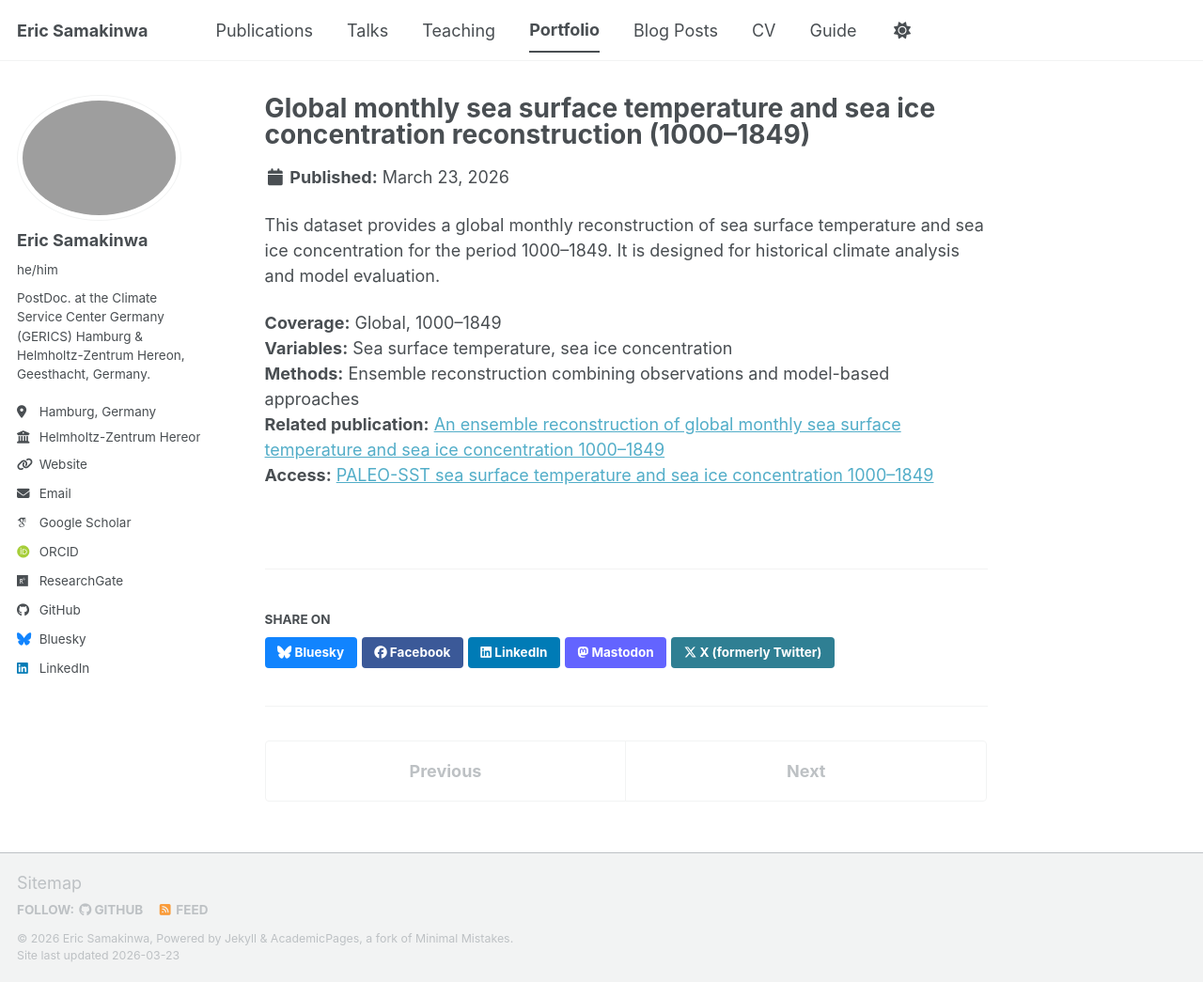
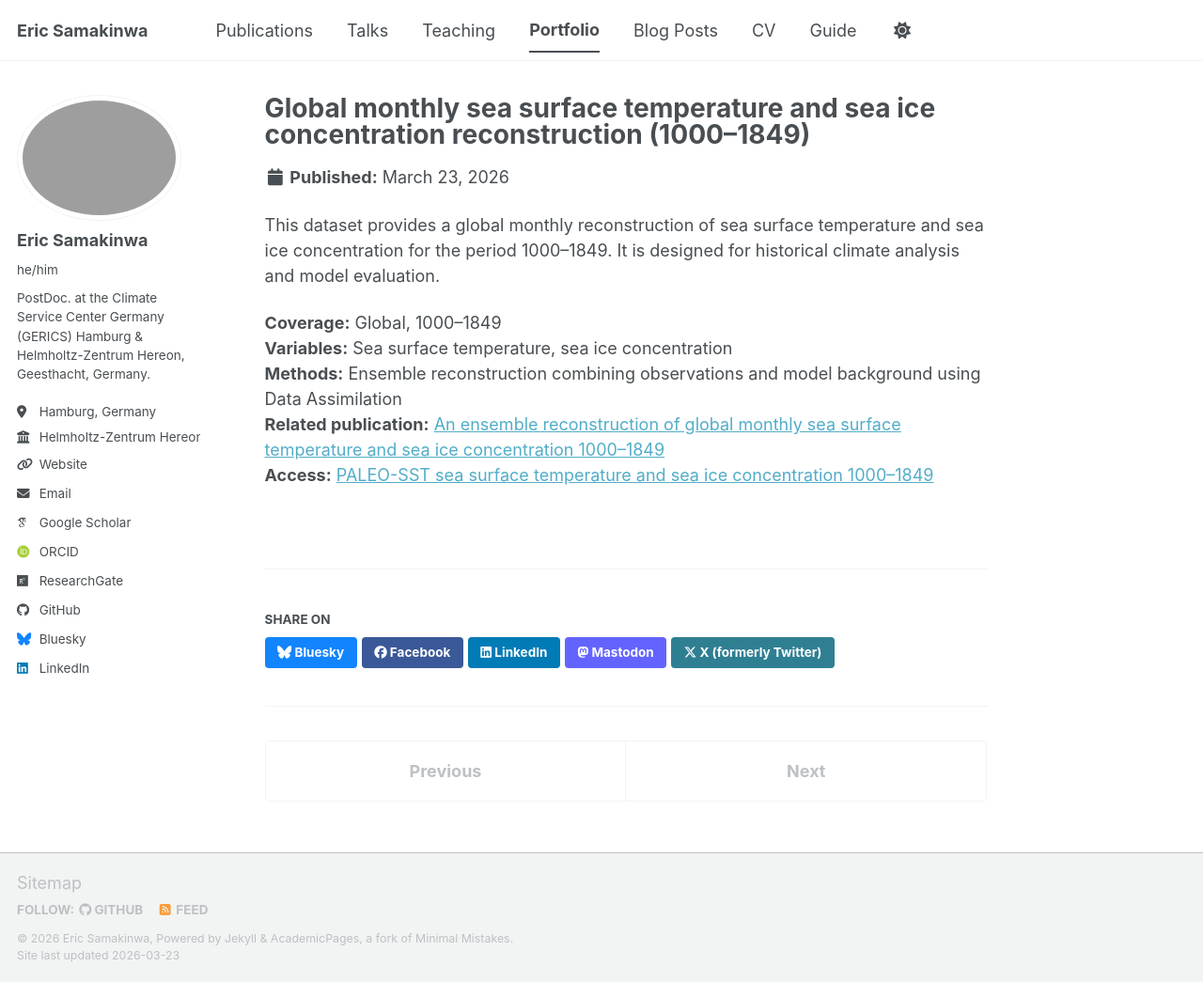
Before and after one commit to shamakson/shamakson.github.io, a Jekyll site: the page built from _portfolio/sst-sea-ice-1000-1849.md, in a window 1280 px wide and 1045 px high. Shown: the whole window at 94% size. Built offline with Jekyll 4.4.1, drawn with Linux system fonts in a browser that asks for light colours; some web fonts are replaced; a script bundle is joined from its source files by our own code; library files that are not in the unit come from our copies.

Commit message:
Clarify methods used in dataset description
Updated methods description to clarify the use of Data Assimilation.

```diff
--- a/_portfolio/sst-sea-ice-1000-1849.md
+++ b/_portfolio/sst-sea-ice-1000-1849.md
@@ -8,6 +8,6 @@ This dataset provides a global monthly reconstruction of sea surface temperature
 
 **Coverage:** Global, 1000–1849
 **Variables:** Sea surface temperature, sea ice concentration
-**Methods:** Ensemble reconstruction combining observations and model-based approaches
+**Methods:** Ensemble reconstruction combining observations and model background using Data Assimilation
 **Related publication:** [An ensemble reconstruction of global monthly sea surface temperature and sea ice concentration 1000–1849](https://doi.org/10.1038/s41597-021-01043-1)
 **Access:**  [PALEO-SST sea surface temperature and sea ice concentration 1000–1849](https://doi.org/10.6084/m9.figshare.c.5369309)
```
